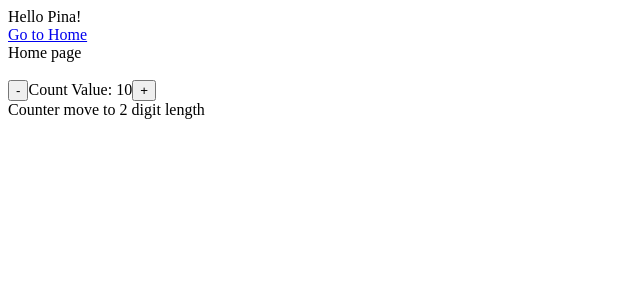
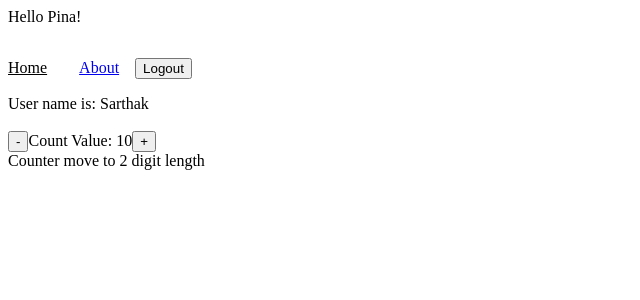
Before and after one commit to dimores28/-pinia-course, a Vue app: page / in a window 1280 px wide. Shown: the top 300 px of the page, without its empty margins (0-640 px from the left). Built offline with nearby package versions, Linux system fonts and the light colour scheme.

Commit message:
state mutations

```diff
--- a/src/App.vue
+++ b/src/App.vue
@@ -1,13 +1,24 @@
 <template>
   <div>Hello Pina!</div>
-  <router-link to="/">Go to Home</router-link>
+  <div class="wrapper">
+    <nav>
+      <router-link to="/">Home</router-link>
+      <router-link to="/about">About</router-link>
+      <button @click="logout">Logout</button>
+    </nav>
+  </div>
   <router-view></router-view>
 </template>
 
 <script setup>
 import { useAuthStore } from "@/stores/auth";
 const authStore = useAuthStore();
-console.log(authStore.isAuthenticated);
+
+function logout() {
+  authStore.$patch((state) => {
+    (state.isAuthenticated = false), (state.user = {});
+  });
+}
 </script>
 
 <script>
@@ -16,4 +27,55 @@ export default {
 };
 </script>
 
-<style></style>
+<style scoped>
+header {
+  line-height: 1.5;
+  max-height: 100vh;
+}
+.logo {
+  display: block;
+  margin: 0 auto 2rem;
+}
+nav {
+  width: 100%;
+  font-size: 12px;
+  text-align: center;
+  margin-top: 2rem;
+}
+nav a.router-link-exact-active {
+  color: var(--color-text);
+}
+nav a.router-link-exact-active:hover {
+  background-color: transparent;
+}
+nav a {
+  display: inline-block;
+  padding: 0 1rem;
+  border-left: 1px solid var(--color-border);
+}
+nav a:first-of-type {
+  border: 0;
+}
+@media (min-width: 1024px) {
+  header {
+    display: flex;
+    place-items: center;
+    padding-right: calc(var(--section-gap) / 2);
+  }
+  .logo {
+    margin: 0 2rem 0 0;
+  }
+  header .wrapper {
+    display: flex;
+    place-items: flex-start;
+    flex-wrap: wrap;
+  }
+  nav {
+    text-align: left;
+    margin-left: -1rem;
+    font-size: 1rem;
+    padding: 1rem 0;
+    margin-top: 1rem;
+  }
+}
+</style>
--- a/src/router/index.js
+++ b/src/router/index.js
@@ -9,11 +9,11 @@ const router = createRouter({
       name: "home",
       component: HomeView,
     },
-    // {
-    //   path: "/about",
-    //   name: "about",
-    //   component: () => import("../views/AboutView.vue"),
-    // },
+    {
+      path: "/about",
+      name: "about",
+      component: () => import("../views/AboutView.vue"),
+    },
     // {
     //   path: "/posts",
     //   name: "posts",
--- a/src/stores/auth.js
+++ b/src/stores/auth.js
@@ -2,7 +2,7 @@ import { defineStore } from "pinia";
 
 export const useAuthStore = defineStore("auth", {
     state: () => ({
-        isAuthenticated: false,
+        isAuthenticated: true,
         user:{
             name: "Sarthak",
             email: "arthak@bitfumes.com"
--- /dev/null
+++ b/src/views/AboutView.vue
@@ -0,0 +1,9 @@
+<template>
+  <div>About</div>
+</template>
+
+<script>
+export default {
+  setup() {}
+};
+</script>
--- a/src/views/HomeView.vue
+++ b/src/views/HomeView.vue
@@ -1,12 +1,15 @@
 <template>
-  <main>Home page</main>
-  <v-counter />
+  <main>
+    <div v-if="authStore.isAuthenticated">
+      User name is: {{ authStore.user.name }}
+    </div>
+    <v-counter />
+  </main>
 </template>
 
 <script setup>
-import { useCounterStore } from "@/stores/counter";
+import { useAuthStore } from "@/stores/auth";
 import vCounter from "@/components/Counter.vue";
 
-const store = useCounterStore();
-console.log(store.count);
+const authStore = useAuthStore();
 </script>
```
